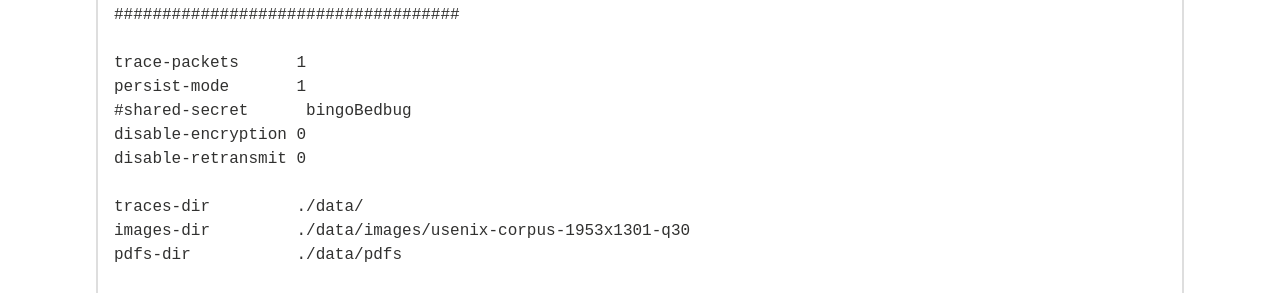
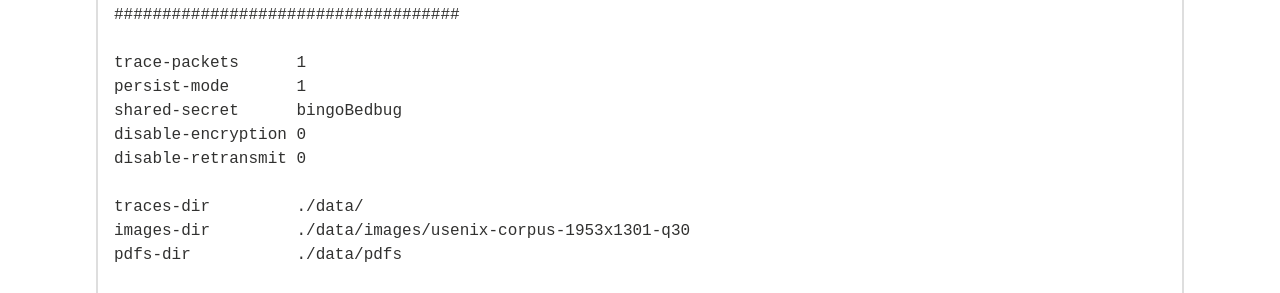
Before and after one commit to SRI-CSL/stegotorus, a Jekyll site: the page built from userguide/index.md, in a window 1280 px wide and 1400 px high, scrolled down 1677 px. Shown: the part 1070-1363 px from the top of the window. Built offline with Jekyll 4.4.1, drawn with Linux system fonts in a browser that asks for light colours; some of the changed text lies outside the part shown.

```diff
--- a/userguide/index.md
+++ b/userguide/index.md
@@ -95,7 +95,7 @@ $> ./stegotorus --config-file=/tmp/stegotorus-client.conf
 
 	trace-packets      1
 	persist-mode       1
-	#shared-secret      bingoBedbug
+	shared-secret      bingoBedbug
 	disable-encryption 0
 	disable-retransmit 0
 
@@ -232,7 +232,7 @@ The server log is then found at `/tmp/stego.log` as configured.
 
     trace-packets      1
     persist-mode       1
-    #shared-secret      bingoBedbug
+    shared-secret      bingoBedbug
     disable-encryption 0
     disable-retransmit 0
 
--- a/userguide/stegotorus-client.conf
+++ b/userguide/stegotorus-client.conf
@@ -36,7 +36,7 @@ raw-get           0
 
 trace-packets      1
 persist-mode       1
-#shared-secret      bingoBedbug
+shared-secret      bingoBedbug
 disable-encryption 0
 disable-retransmit 0
 
--- a/userguide/stegotorus-server.conf
+++ b/userguide/stegotorus-server.conf
@@ -31,7 +31,7 @@ raw-get           1
 
 trace-packets      1
 persist-mode       1
-#shared-secret      bingoBedbug
+shared-secret      bingoBedbug
 disable-encryption 0
 disable-retransmit 0
 
```
